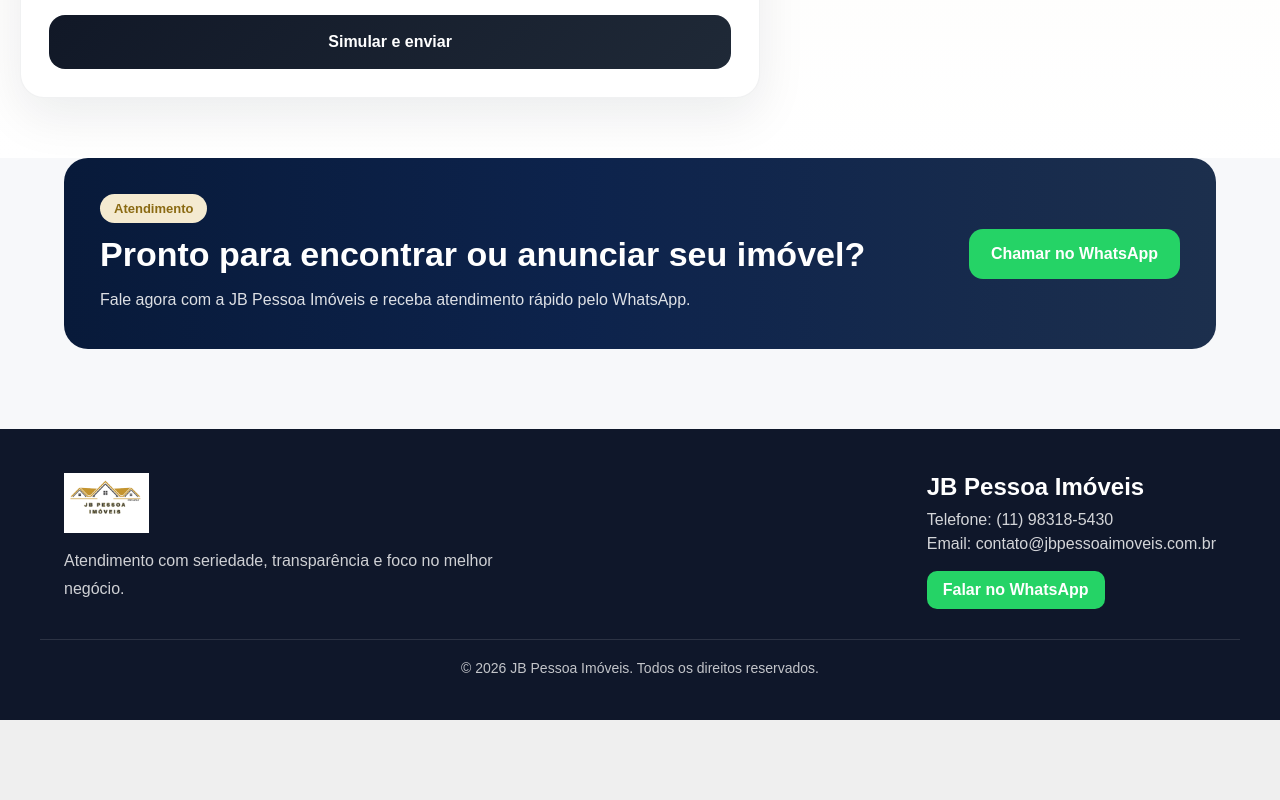
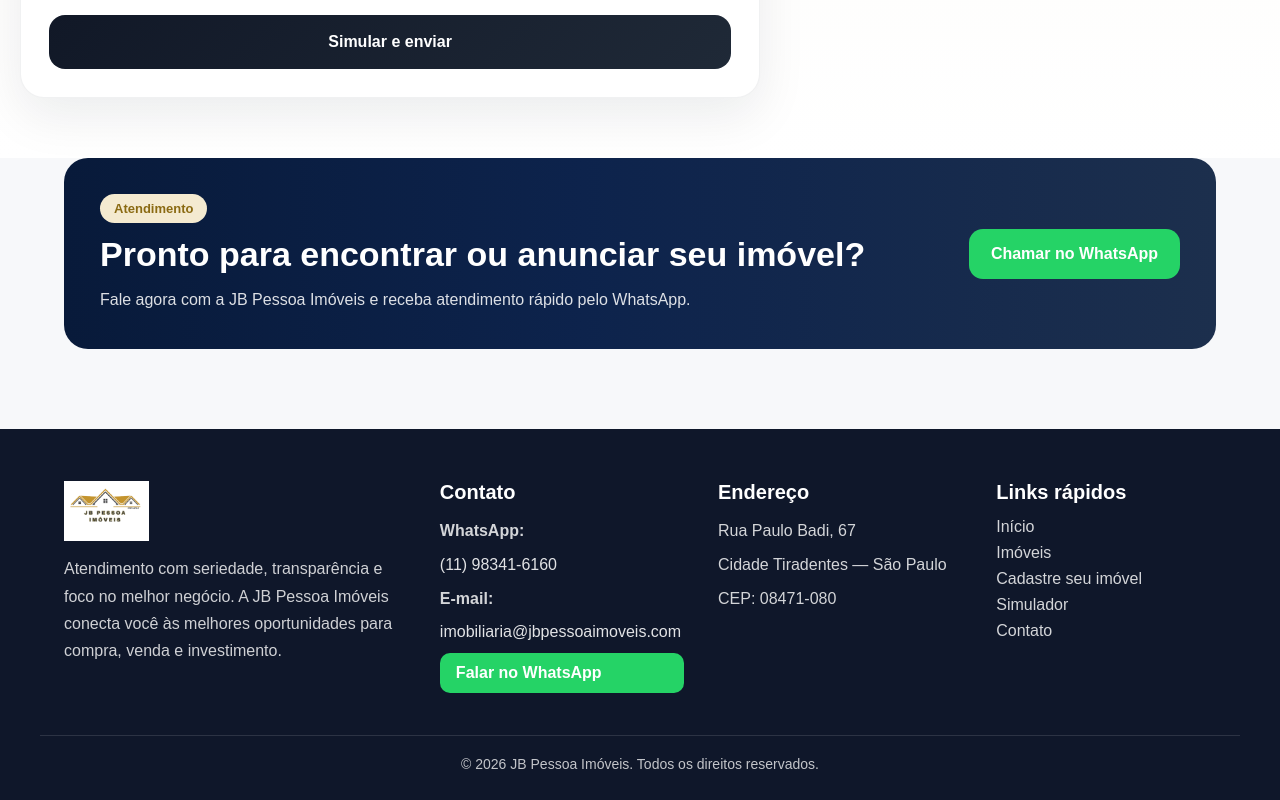
Before and after one commit to tamirespessoa/jb-pessoa-imoveis, a React app in the folder frontend/: page /site in a window 1280 px wide. Shown: the part 3197-3997 px from the top of the page. Before the commit the page ends 3917 px from the top, so only its background shows below. Built offline with nearby package versions, Linux system fonts and the light colour scheme; no server answers; the HTML template or start-up script is replaced by a standard one.

Commit message:
rodape premium com endereco contato e direitos reservados

```diff
--- a/frontend/src/pages/SiteHome.css
+++ b/frontend/src/pages/SiteHome.css
@@ -426,7 +426,14 @@
 .site-footer {
   background: #0f172a;
   color: #ffffff;
-  padding: 44px 0;
+  padding: 52px 0 28px;
+}
+
+.footer-premium-content {
+  display: grid;
+  grid-template-columns: 1.4fr 1fr 1fr 0.9fr;
+  gap: 34px;
+  align-items: flex-start;
 }
 
 .footer-content {
@@ -453,34 +460,58 @@
   display: block;
 }
 
-.footer-info h3 {
-  margin: 0 0 10px;
-  font-size: 24px;
+.footer-info h3,
+.footer-column h3 {
+  margin: 0 0 14px;
+  font-size: 20px;
+  color: #ffffff;
 }
 
-.footer-info p {
-  margin: 6px 0;
+.footer-info p,
+.footer-column p {
+  margin: 8px 0;
   color: rgba(255, 255, 255, 0.82);
+  line-height: 1.6;
+}
+
+.footer-column a {
+  display: block;
+  margin: 8px 0;
+  color: rgba(255, 255, 255, 0.82);
+  text-decoration: none;
+  transition: 0.2s ease;
+}
+
+.footer-column a:hover,
+.footer-info a:hover {
+  color: #d4af37;
+}
+
+.footer-info a,
+.footer-column p a {
+  color: rgba(255, 255, 255, 0.88);
+  text-decoration: none;
 }
 
 .footer-whatsapp {
   display: inline-block;
-  margin-top: 12px;
+  margin-top: 14px;
   background: #25d366;
-  padding: 10px 16px;
+  padding: 11px 16px;
   border-radius: 10px;
-  color: #fff;
+  color: #fff !important;
   text-decoration: none;
-  font-weight: 600;
+  font-weight: 700;
 }
 
 .footer-whatsapp:hover {
   background: #1ebe5d;
+  color: #fff !important;
 }
 
 .site-footer-copy {
   max-width: 1200px;
-  margin: 30px auto 0;
+  margin: 34px auto 0;
   padding: 20px 24px 0;
   border-top: 1px solid rgba(255, 255, 255, 0.12);
   text-align: center;
@@ -510,6 +541,10 @@
   .footer-content {
     flex-direction: column;
     align-items: flex-start;
+  }
+
+  .footer-premium-content {
+    grid-template-columns: 1fr 1fr;
   }
 
   .diferenciais-grid {
@@ -563,6 +598,10 @@
   .register-highlight-button {
     width: 100%;
   }
+
+  .footer-premium-content {
+    grid-template-columns: 1fr;
+  }
 }
 
 @media (max-width: 480px) {
--- a/frontend/src/pages/SiteHome.jsx
+++ b/frontend/src/pages/SiteHome.jsx
@@ -11,7 +11,7 @@
   const navigate = useNavigate();
 
   const whatsappLink =
-    "https://wa.me/5511983185430?text=Olá! Gostaria de atendimento sobre imóveis.";
+    "https://wa.me/5511983416160?text=Olá! Gostaria de atendimento sobre imóveis.";
 
   function handleSearch() {
     const value = search.trim();
@@ -226,7 +226,7 @@
       </section>
 
       <footer className="site-footer">
-        <div className="site-container footer-content">
+        <div className="site-container footer-premium-content">
           <div className="site-footer-brand">
             <div className="site-footer-logo">
               <img src={logo} alt="JB Pessoa Imóveis" />
@@ -234,13 +234,27 @@
 
             <p>
               Atendimento com seriedade, transparência e foco no melhor negócio.
+              A JB Pessoa Imóveis conecta você às melhores oportunidades para
+              compra, venda e investimento.
             </p>
           </div>
 
-          <div className="footer-info">
-            <h3>JB Pessoa Imóveis</h3>
-            <p>Telefone: (11) 98318-5430</p>
-            <p>Email: contato@jbpessoaimoveis.com.br</p>
+          <div className="footer-column">
+            <h3>Contato</h3>
+
+            <p>
+              <strong>WhatsApp:</strong>{" "}
+              <a href={whatsappLink} target="_blank" rel="noreferrer">
+                (11) 98341-6160
+              </a>
+            </p>
+
+            <p>
+              <strong>E-mail:</strong>{" "}
+              <a href="mailto:imobiliaria@jbpessoaimoveis.com">
+                imobiliaria@jbpessoaimoveis.com
+              </a>
+            </p>
 
             <a
               href={whatsappLink}
@@ -250,6 +264,22 @@
             >
               Falar no WhatsApp
             </a>
+          </div>
+
+          <div className="footer-column">
+            <h3>Endereço</h3>
+            <p>Rua Paulo Badi, 67</p>
+            <p>Cidade Tiradentes — São Paulo</p>
+            <p>CEP: 08471-080</p>
+          </div>
+
+          <div className="footer-column">
+            <h3>Links rápidos</h3>
+            <Link to="/site">Início</Link>
+            <Link to="/site/imoveis">Imóveis</Link>
+            <Link to="/site/cadastrar-imovel">Cadastre seu imóvel</Link>
+            <a href="#simulador">Simulador</a>
+            <a href="#contato">Contato</a>
           </div>
         </div>
 
```
